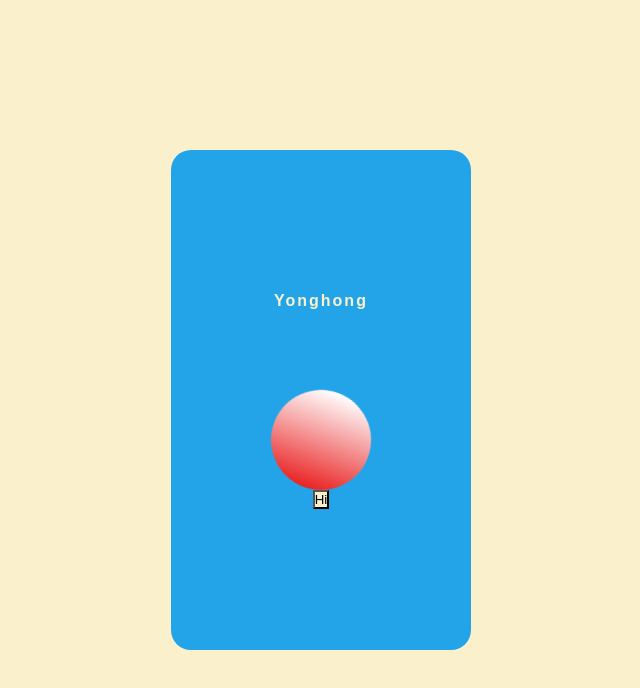
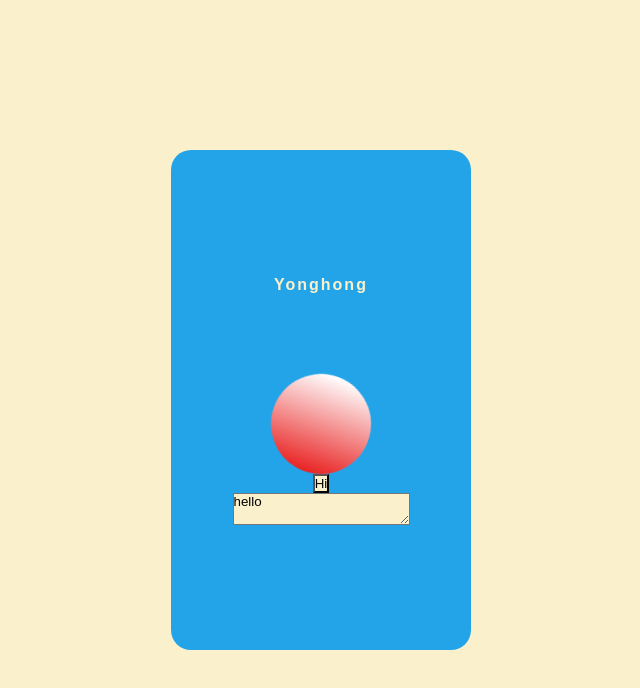
Before and after one commit to destrella66/ivy-projects, a plain HTML site: page index.html in a window 1280 px wide. Shown: the whole page, without its empty margins (319-959 px from the left). Drawn offline with Linux system fonts and the light colour scheme.

Commit message:
We add a textarea

```diff
--- a/index.html
+++ b/index.html
@@ -13,6 +13,8 @@
         <h1 class="title">Yonghong</h1>
         <div class="circle"></div>
         <button>Hi</button>
+
+        <textarea class="area">hello</textarea>
     </div>
 </body>
 
```
